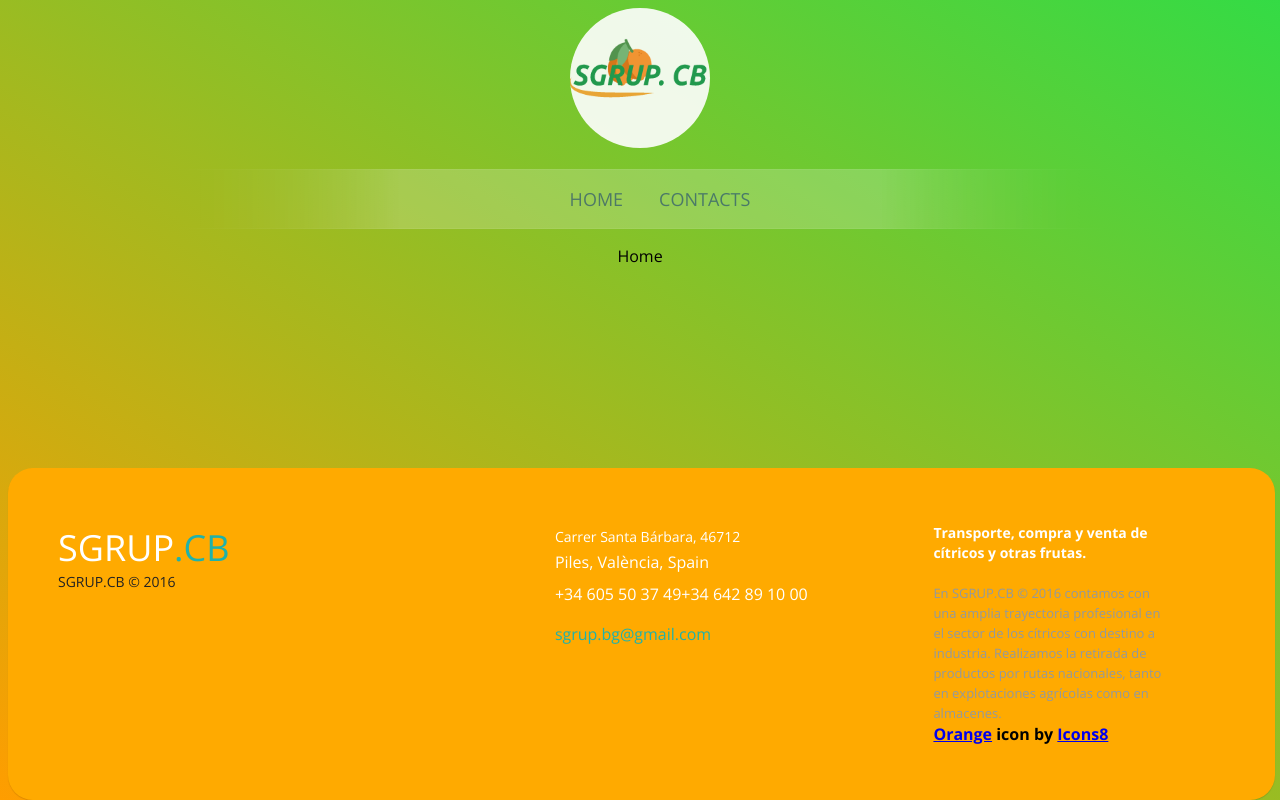
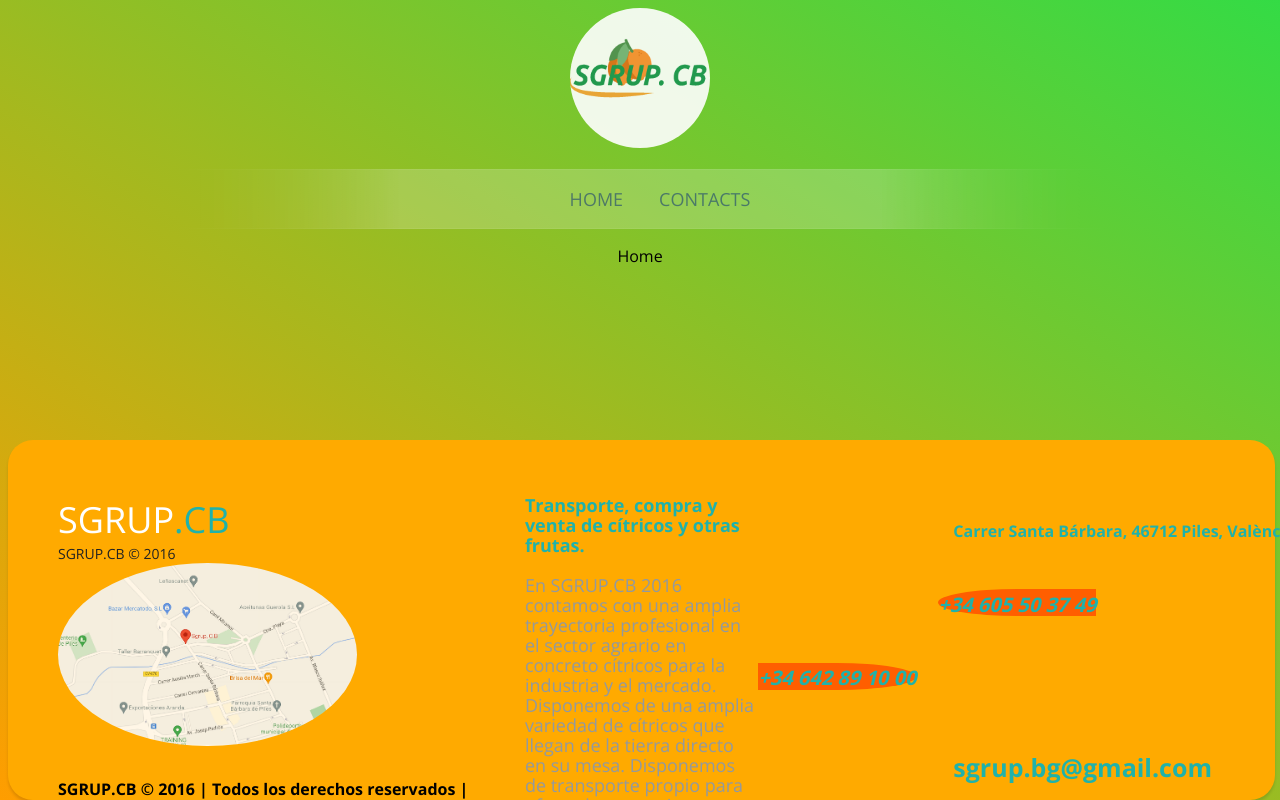
Before and after one commit to DavidJacobin/SGRUP.CB, a React (Create React App) app in the folder my-app/: page / in a window 1280 px wide. Built offline with nearby package versions, Linux system fonts and the light colour scheme.

Commit message:
adding images

```diff
--- a/my-app/src/components/Footer.js
+++ b/my-app/src/components/Footer.js
@@ -1,5 +1,6 @@
 import React from 'react'
 import '../styles/Footer.css'
+import reactLogo from "../images/maps.png";
 
 function Footer() {
     return (
@@ -12,7 +13,19 @@
                     <h3>SGRUP<span>.CB</span></h3>
 
                     <p class="footer-company-name">SGRUP.CB © 2016</p>
+                    <img  src={reactLogo}/>
                 </div>
+
+                <div class="footer-right">
+
+                    <p class="footer-company-about">
+                        <span>Transporte, compra y venta de cítricos y otras frutas.</span>
+                        En SGRUP.CB 2016 contamos con una amplia trayectoria profesional en el sector agrario en concreto cítricos para la industria y el mercado. Disponemos de una amplia variedad de cítricos que llegan de la tierra directo en su mesa.
+                        Disponemos de transporte propio para ofrecerles un mejor servicio.
+                    </p>
+                    <a target="_blank" href="https://icons8.com/icon/J7cwU7OY5OnR/orange">Orange</a> icon by <a target="_blank" href="https://icons8.com">Icons8</a>
+                </div>
+
 
                 <div class="footer-center">
 
@@ -22,9 +35,11 @@
                     </div>
 
                     <div>
-					<i class="fa fa-phone"></i>
+                        <i class="fa fa-phone">
+
                             <p>+34 605 50 37 49</p>
-                    <p>+34 642 89 10 00</p>
+                            <p> +34 642 89 10 00</p>
+                        </i>
                     </div>
 
                     <div>
@@ -34,16 +49,8 @@
 
                 </div>
 
-			<div class="footer-right">
-
-				<p class="footer-company-about">
-					<span>Transporte, compra y venta de cítricos y otras frutas.</span>
-					En SGRUP.CB © 2016 contamos con una amplia trayectoria profesional en el sector de los cítricos con destino a industria. Realizamos la retirada de productos por rutas nacionales, tanto en explotaciones agrícolas como en almacenes.
-				</p>
-
-
-
-                <a target="_blank" href="https://icons8.com/icon/J7cwU7OY5OnR/orange">Orange</a> icon by <a target="_blank" href="https://icons8.com">Icons8</a>
+                <div class="copyright">
+                SGRUP.CB © 2016 | Todos los derechos reservados  |
                 </div>
             </footer>
         </div>
--- a/my-app/src/styles/Footer.css
+++ b/my-app/src/styles/Footer.css
@@ -4,20 +4,10 @@
     font-family: Open Sans;
 }
 
-section {
-  width: 20px;
-  display: inline-block;
-  background: #333;
-  height: 50vh;
-  text-align: center;
-  font-size: 22px;
-  font-weight: 700;
-  text-decoration: underline;
-}
 
-.footer-distributed{
+.footer-distributed {
     background: #ffaa00;
-	box-shadow: 0 1px 1px 0 rgba(0, 0, 0, 0.12);
+    box-shadow: 0 3px 3px 0 rgba(0, 0, 0, 0.12);
     box-sizing: border-box;
     width: 99%;
     text-align: left;
@@ -26,51 +16,65 @@
     position: fixed;
     bottom: 0;
     border-radius: 25px;
+
 }
 
 .footer-distributed .footer-left,
 .footer-distributed .footer-center,
-.footer-distributed .footer-right{
+.footer-distributed .footer-right {
     display: inline-block;
+    position:unset ;
     vertical-align: top;
+    height: 250px;
+
+}
+.copyright{
+    position: fixed;
+    bottom: 0;
 }
 
 /* Footer left */
 
-.footer-distributed .footer-left{
+.footer-distributed .footer-left {
     width: 40%;
+
+}
+.footer-distributed .footer-left img {
+    width: 64%;
+    -ms-flex-item-align: auto;
+
 }
 
 /* The company logo */
 
-.footer-distributed h3{
-	color:  #ffffff;
+.footer-distributed h3 {
+    color: #ffffff;
     font: normal 36px 'Open Sans', cursive;
     margin: 0;
 }
 
-.footer-distributed h3 span{
-	color:  lightseagreen;
+.footer-distributed h3 span {
+    color: lightseagreen;
 }
 
 /* Footer links */
 
-.footer-distributed .footer-links{
-	color:  #ffffff;
+.footer-distributed .footer-links {
+    color: lightseagreen;
     margin: 20px 0 12px;
     padding: 0;
 }
 
-.footer-distributed .footer-links a{
-	display:inline-block;
+.footer-distributed .footer-links a {
+    display: inline-block;
     line-height: 1.8;
-  font-weight:400;
+    font-weight: 400;
     text-decoration: none;
-	color:  inherit;
+    color: inherit;
 }
 
-.footer-distributed .footer-company-name{
-	color:  #222;
+.footer-distributed .footer-company-name {
+    color: #222;
     font-size: 14px;
     font-weight: normal;
     margin: 0;
@@ -78,124 +82,70 @@
 
 /* Footer Center */
 
-.footer-distributed .footer-center{
+.footer-distributed .footer-center {
     width: 35%;
 }
 
-.footer-distributed .footer-center i{
-	background-color:  #33383b;
-	color: #ffffff;
-	font-size: 25px;
-	width: 38px;
-	height: 38px;
+.footer-distributed .footer-center i {
+    background-color: #ff5e00;
+    color: lightseagreen;
+    font-size: 20px;
+    width: 88px;
+    height: 88px;
     border-radius: 50%;
     text-align: center;
-	line-height: 42px;
-	margin: 10px 15px;
+    line-height: 72px;
+    margin: 20px 15px;
     vertical-align: middle;
+    margin-left: 180px
 }
 
-.footer-distributed .footer-center i.fa-envelope{
-	font-size: 17px;
-	line-height: 38px;
+
+
+.footer-distributed .footer-center p {
+    display: inline-block;
+    color: lightseagreen;
+    vertical-align: middle;
+    margin: 0;
+    font-weight: bold;
 }
 
-.footer-distributed .footer-center p{
-	display: inline-block;
-	color: #ffffff;
-  font-weight:400;
-	vertical-align: middle;
-	margin:0;
-}
+.footer-distributed .footer-center p a {
+    color: lightseagreen;
+    text-decoration: none;
+    font-size: 25px;
+    font-weight: bold;
+    position: absolute;
 
-.footer-distributed .footer-center p span{
-	display:block;
-	font-weight: normal;
-	font-size:14px;
-	line-height:2;
-}
-
-.footer-distributed .footer-center p a{
-	color:  lightseagreen;
-	text-decoration: none;;
-}
-
-.footer-distributed .footer-links a:before {
-  content: "|";
-  font-weight:300;
-  font-size: 20px;
-  left: 0;
-  color: #fff;
-  display: inline-block;
-  padding-right: 5px;
-}
-
-.footer-distributed .footer-links .link-1:before {
-  content: none;
 }
 
 /* Footer Right */
 
-.footer-distributed .footer-right{
+.footer-distributed .footer-right {
     width: 20%;
+    font-size: 15px;
+    font-weight: bold;
+
 }
 
-.footer-distributed .footer-company-about{
+.footer-distributed .footer-company-about {
     line-height: 20px;
-	color:  #92999f;
-	font-size: 13px;
+    color: #92999f;
+    font-size: 18px;
     font-weight: normal;
     margin: 0;
+
 }
 
-.footer-distributed .footer-company-about span{
+.footer-distributed .footer-company-about span {
     display: block;
-	color:  #ffffff;
-	font-size: 14px;
+    color: lightseagreen;
+    font-size: 18px;
     font-weight: bold;
     margin-bottom: 20px;
 }
 
-.footer-distributed .footer-icons{
-	margin-top: 25px;
-}
 
-.footer-distributed .footer-icons a{
-	display: inline-block;
-	width: 35px;
-	height: 35px;
-	cursor: pointer;
-	background-color:  #33383b;
-	border-radius: 2px;
 
-	font-size: 20px;
-	color: #ffffff;
-	text-align: center;
-	line-height: 35px;
-
-	margin-right: 3px;
-	margin-bottom: 5px;
-}
 
 /* If you don't want the footer to be responsive, remove these media queries */
-
-@media (max-width: 880px) {
-
-	.footer-distributed{
-		font: bold 14px sans-serif;
-	}
-
-	.footer-distributed .footer-left,
-	.footer-distributed .footer-center,
-	.footer-distributed .footer-right{
-		display: block;
-		width: 100%;
-		margin-bottom: 40px;
-		text-align: center;
-	}
-
-	.footer-distributed .footer-center i{
-		margin-left: 0;
-	}
-
-}
```
Also changed, not shown: my-app/src/images/maps.png (added). Lines whose indentation alone changed are shown as unchanged.
